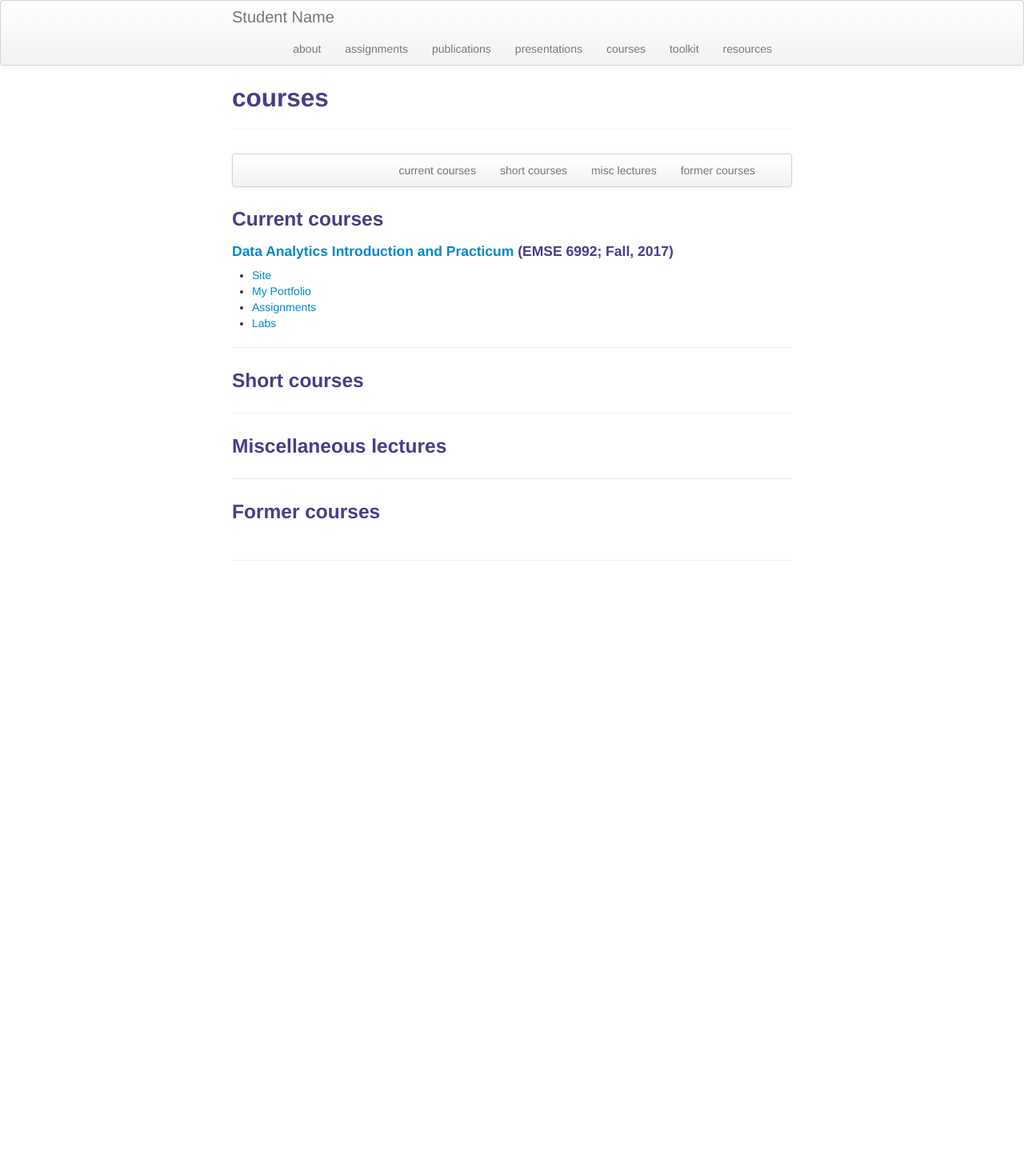
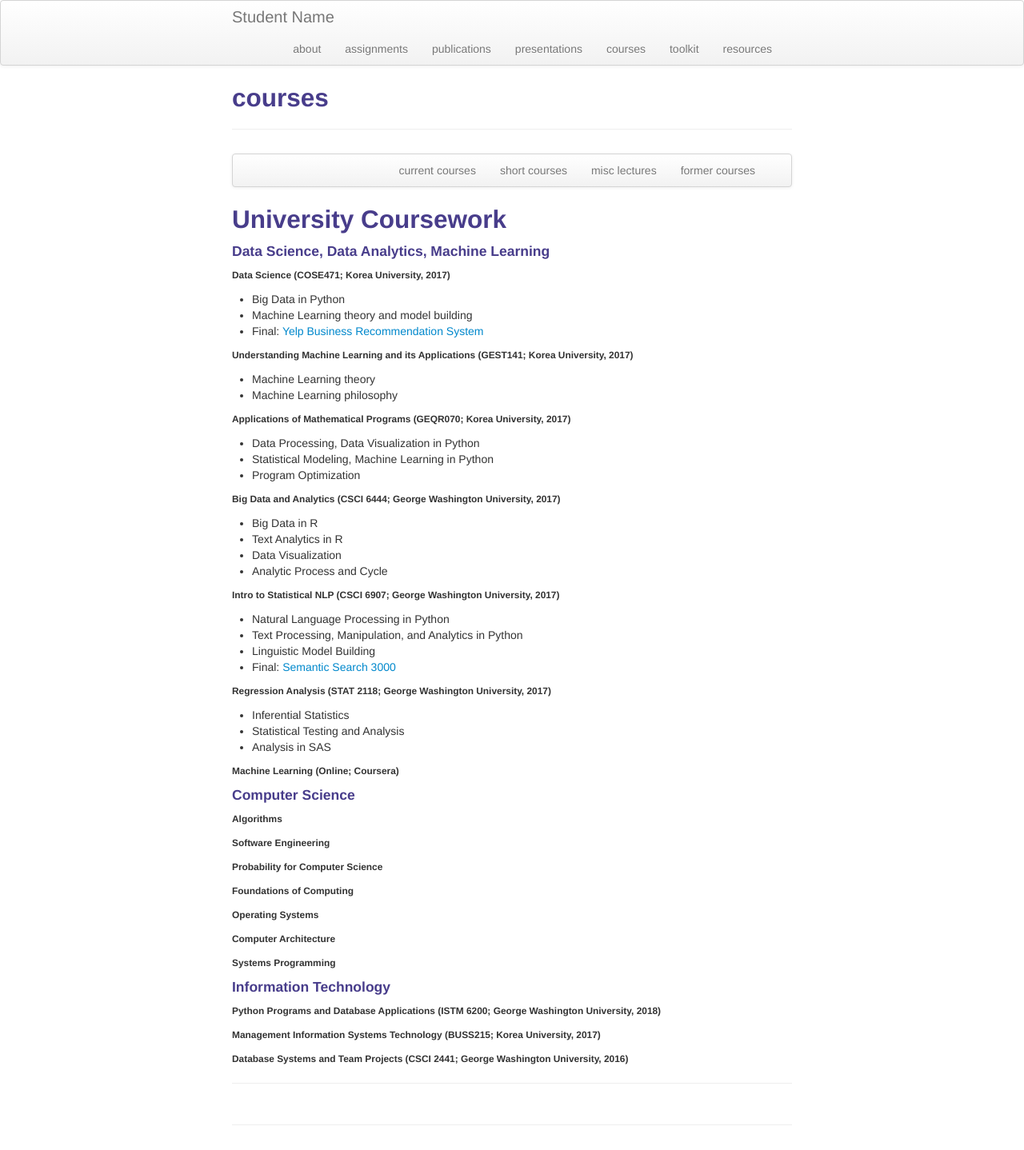
Before and after one commit to terrytaubes/terrytaubes.github.io, a Jekyll site: the page built from pages/courses.md, in a window 1280 px wide. Shown: the whole page at 80% size. Built offline with Jekyll 4.4.1, drawn with Linux system fonts in a browser that asks for light colours; before the commit the page ends 900 px from its top, so only the background shows below that.

Commit message:
update courses

```diff
--- a/pages/courses.md
+++ b/pages/courses.md
@@ -16,24 +16,60 @@ description: Student's Courses
 </div>
 
 
-### <a name="current"></a>Current courses
+## <a name="current"></a>University Coursework
 
-#### [Data Analytics Introduction and Practicum](http://bsharvey.github.io) (EMSE 6992; Fall, 2017)
+#### Data Science, Data Analytics, Machine Learning
 
-- [Site](https://bsharvey.github.io/)
-- [My Portfolio](https://username.github.io/)
-- [Assignments](https://github.com/bsharvey/EMSEDataAnalytics/tree/master/EMSE6992_Assignments)
-- [Labs](https://github.com/bsharvey/EMSEDataAnalytics/tree/master/EMSE6992_Labs)
+###### Data Science (COSE471; Korea University, 2017)
+- Big Data in Python
+- Machine Learning theory and model building
+- Final: [Yelp Business Recommendation System](http://www.google.com)
+
+###### Understanding Machine Learning and its Applications (GEST141; Korea University, 2017)
+- Machine Learning theory
+- Machine Learning philosophy
+
+###### Applications of Mathematical Programs (GEQR070; Korea University, 2017)
+- Data Processing, Data Visualization in Python
+- Statistical Modeling, Machine Learning in Python
+- Program Optimization
+
+###### Big Data and Analytics (CSCI 6444; George Washington University, 2017)
+- Big Data in R
+- Text Analytics in R
+- Data Visualization
+- Analytic Process and Cycle
+
+###### Intro to Statistical NLP (CSCI 6907; George Washington University, 2017)
+- Natural Language Processing in Python
+- Text Processing, Manipulation, and Analytics in Python
+- Linguistic Model Building
+- Final: [Semantic Search 3000](http://www.google.com)
+
+###### Regression Analysis (STAT 2118; George Washington University, 2017)
+- Inferential Statistics
+- Statistical Testing and Analysis
+- Analysis in SAS
+
+
+###### Machine Learning (Online; Coursera)
+
+
+#### Computer Science
+
+###### Algorithms
+###### Software Engineering
+###### Probability for Computer Science
+###### Foundations of Computing
+###### Operating Systems
+###### Computer Architecture
+###### Systems Programming
+
+
+#### Information Technology
+
+###### Python Programs and Database Applications (ISTM 6200; George Washington University, 2018)
+###### Management Information Systems Technology (BUSS215; Korea University, 2017)
+###### Database Systems and Team Projects (CSCI 2441; George Washington University, 2016)
 
 ---
-
-### <a name="shortcourses"></a>Short courses
-
----
-
-### <a name="misc"></a>Miscellaneous lectures
-
-
----
-
-### <a name="old"></a>Former courses
```
